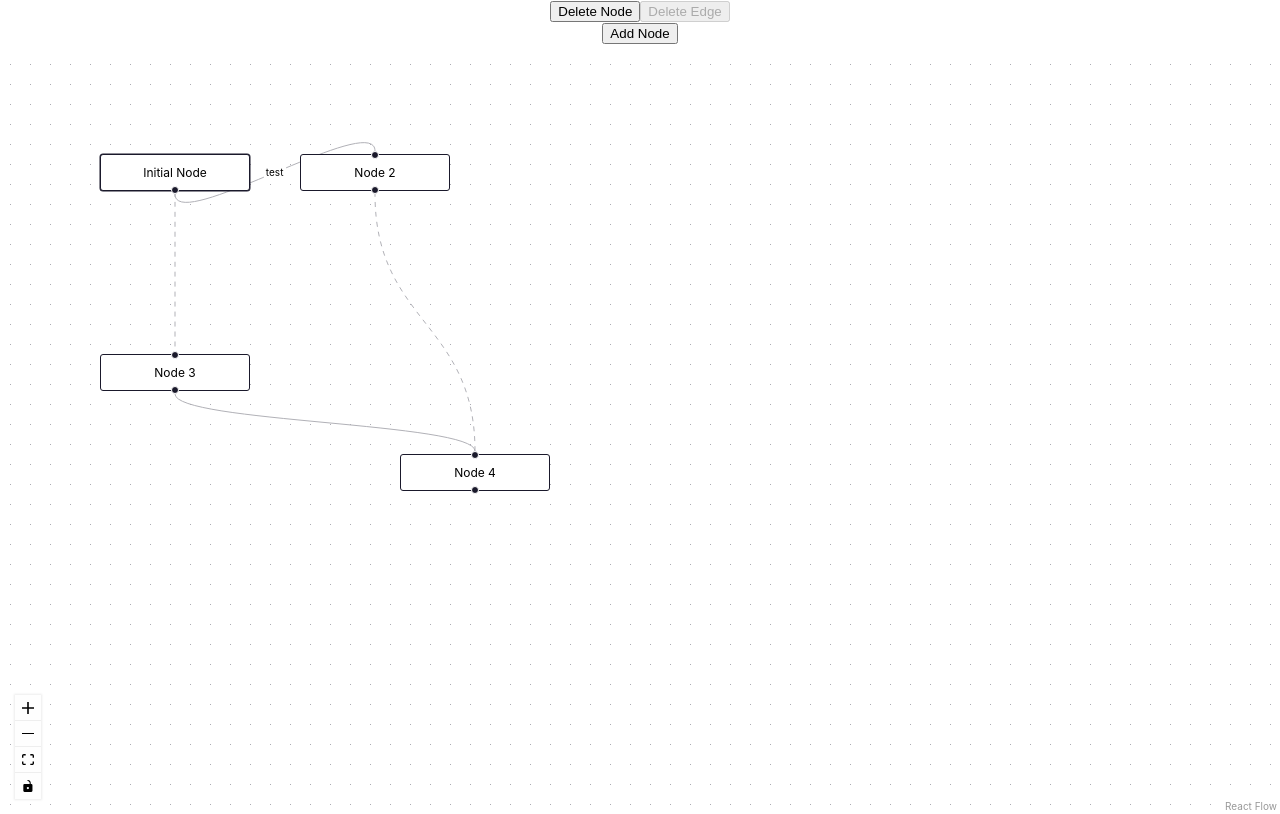
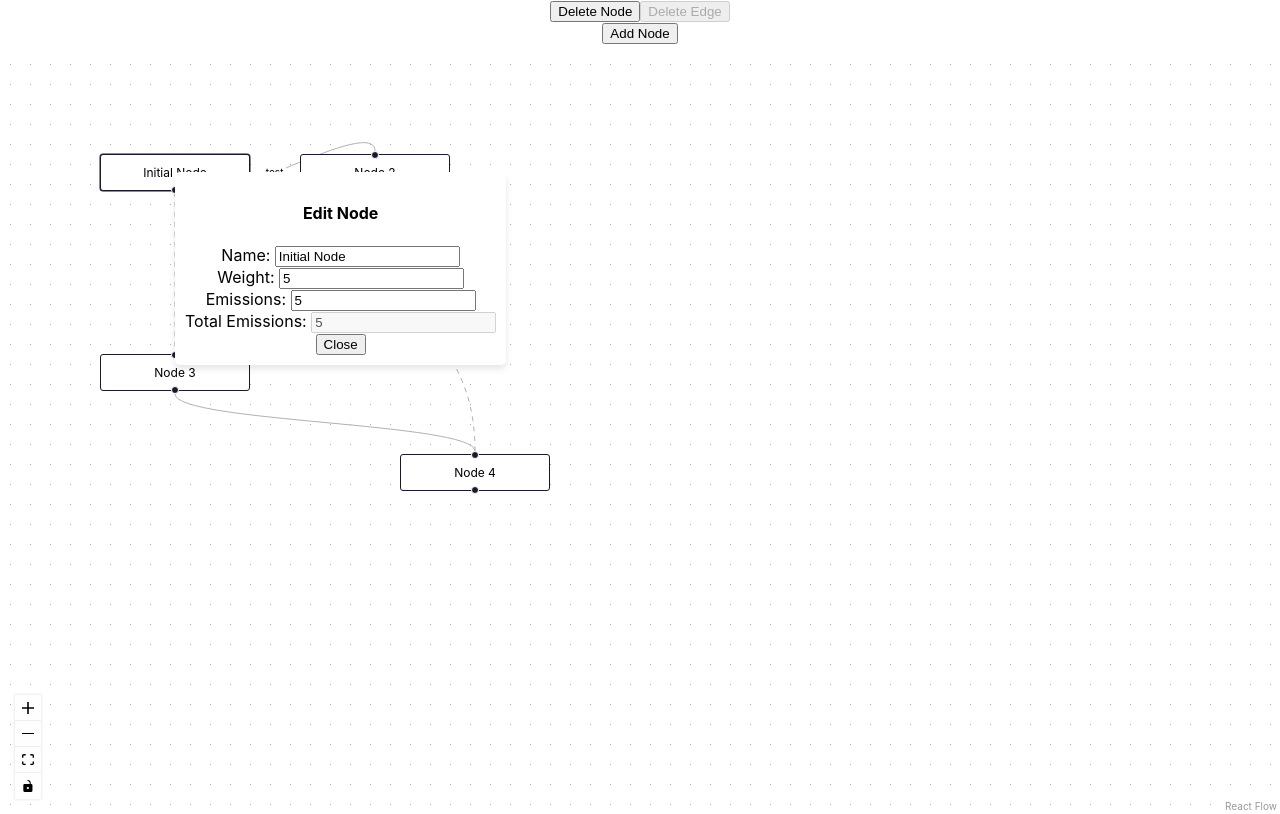
Before and after one commit to Ziad-Nasr/CG-Take-Home-Assignment, a React (Create React App) app in the folder frontend/: page / in a window 1280 px wide. Both pictures are taken after a click on the element "Initial Node". Built offline with nearby package versions, Linux system fonts and the light colour scheme.

Commit message:
Updated NodesData + Updating Node data + Deleting edge fixes

```diff
--- a/frontend/src/Home/Home.tsx
+++ b/frontend/src/Home/Home.tsx
@@ -16,6 +16,10 @@ export default function Home() {
   const [edges, setEdges] = useState<any[]>(edgesData);
   const [selectedNodeIds, setSelectedNodeIds] = useState<string[]>([]);
   const [selectedEdgeIds, setselectedEdgeIds] = useState<any[]>([]);
+  const [panelPosition, setPanelPosition] = useState<{
+    x: number;
+    y: number;
+  } | null>(null);
 
   const addNode = () => {
     const newNode = {
@@ -24,8 +28,9 @@ export default function Home() {
       data: {
         label: `Node ${nodes.length + 1}`,
         weight: 1,
-        Emissions: 1,
-        },
+        ownEmissions: 1,
+        totalEmissions: 1,
+      },
       type: "default",
     };
     console.log(nodes.length);
@@ -43,7 +48,17 @@ export default function Home() {
       )
     );
     setSelectedNodeIds([]);
-  };;
+  };
+
+  const updateNodeData = (field: string, value: string | number) => {
+    setNodes((nds) =>
+      nds.map((node) =>
+        selectedNodeIds.includes(node.id)
+          ? { ...node, data: { ...node.data, [field]: value } }
+          : node
+      )
+    );
+  };
 
   const onNodesChange = useCallback((changes: any) => {
     setNodes((nds) => applyNodeChanges(changes, nds));
@@ -54,16 +69,25 @@ export default function Home() {
   }, []);
 
   const onConnect = useCallback((connection: any) => {
+    console.log(connection);
   }, []);
 
+  const deleteEdge = useCallback(() => {
+    if (selectedEdgeIds.length === 0) return;
 
+    const edgeIdToDelete = selectedEdgeIds[0].id;
 
-  const deleteEdge = useCallback(() => {
-    console.log("selectedEdgeIds", selectedEdgeIds);
-    const targetNodeForTheDeletedEdge = selectedEdgeIds[0].target;
-    console.log("targetNodeForTheDeletedEdge", targetNodeForTheDeletedEdge);
-    if (selectedEdgeIds.length === 0) return;
-    setEdges((eds) => eds.filter((e) => !selectedEdgeIds[0].id.includes(e.id)));
+    const edgeToDelete = edges.find((e) => {
+      console.log(e, edgeIdToDelete, "Yarrab");
+      return e.id === edgeIdToDelete;
+    });
+
+    if (!edgeToDelete) return;
+
+    const sourceNodeId = edgeToDelete.source;
+
+    setEdges((eds) => eds.filter((e) => e.id !== edgeIdToDelete));
+
     setselectedEdgeIds([]);
   }, [selectedEdgeIds]);
 
@@ -76,6 +100,10 @@ export default function Home() {
       );
     } else {
       setSelectedNodeIds([node.id]);
+      setPanelPosition({
+        x: Math.min(event.clientX, window.innerWidth - 200),
+        y: Math.min(event.clientY, window.innerHeight - 200),
+      });
     }
   }, []);
 
@@ -118,7 +146,79 @@ export default function Home() {
         <Background />
       </ReactFlow>
 
-
+      {panelPosition && selectedNodeIds.length === 1 && (
+        <div
+          style={{
+            position: "absolute",
+            left: panelPosition.x,
+            top: panelPosition.y,
+            background: "white",
+            padding: "10px",
+            borderRadius: "5px",
+            boxShadow: "0px 4px 6px rgba(0,0,0,0.1)",
+            zIndex: 1000,
+          }}
+        >
+          <h4>Edit Node</h4>
+          <label>Name: </label>
+          <input
+            type="text"
+            placeholder="Enter node name"
+            value={
+              nodes.find((node) => node.id === selectedNodeIds[0])?.data
+                .label || ""
+            }
+            onChange={(e) => updateNodeData("label", e.target.value)}
+          />
+          <br />
+          <label>Weight: </label>
+          <input
+            type="number"
+            placeholder="Enter node weight"
+            value={
+              nodes.find((node) => node.id === selectedNodeIds[0])?.data
+                .weight || ""
+            }
+            onChange={(e) => updateNodeData("weight", Number(e.target.value))}
+          />
+          <br />
+          <label>Emissions: </label>
+          <input
+            type="number"
+            placeholder="Enter node emissions"
+            value={
+              nodes.find((node) => node.id === selectedNodeIds[0])?.data
+                .ownEmissions || ""
+            }
+            onChange={(e) =>
+              updateNodeData("ownEmissions", Number(e.target.value))
+            }
+          />
+          <br />
+          <label>Total Emissions: </label>
+          <input
+            disabled
+            type="number"
+            placeholder="..."
+            value={
+              nodes.find((node) => node.id === selectedNodeIds[0])?.data
+                .totalEmissions || ""
+            }
+            onChange={(e) =>
+              updateNodeData("ownEmissions", Number(e.target.value))
+            }
+          />
+          <br />
+          <button
+            onClick={() => {
+              setSelectedNodeIds([]);
+              setPanelPosition(null);
+            }}
+          >
+            Close
+          </button>
+        </div>
+      )}
     </div>
   );
 }
--- a/frontend/src/data/nodesData.ts
+++ b/frontend/src/data/nodesData.ts
@@ -5,7 +5,8 @@ export const nodesData = [
     data: {
       label: "Initial Node",
       weight: 5,
-      Emissions: 5,
+      ownEmissions: 5,
+      totalEmissions: 5,
 
     },
     type: "input",
@@ -16,8 +17,9 @@ export const nodesData = [
     data: {
       label: "Node 2",
       weight: 1,
-      Emissions: 5,
-      },
+      ownEmissions: 5,
+      totalEmissions: 5,
+    },
     type: "default",
   },
   {
@@ -26,8 +28,9 @@ export const nodesData = [
     data: {
       label: "Node 3",
       weight: 1,
-      Emissions: 5,
-      },
+      ownEmissions: 5,
+      totalEmissions: 5,
+    },
     type: "default",
   },
   {
@@ -36,8 +39,9 @@ export const nodesData = [
     data: {
       label: "Node 4",
       weight: 1,
-      Emissions: 5,
-      },
+      ownEmissions: 5,
+      totalEmissions: 5,
+    },
     type: "default",
   },
 ];
```
